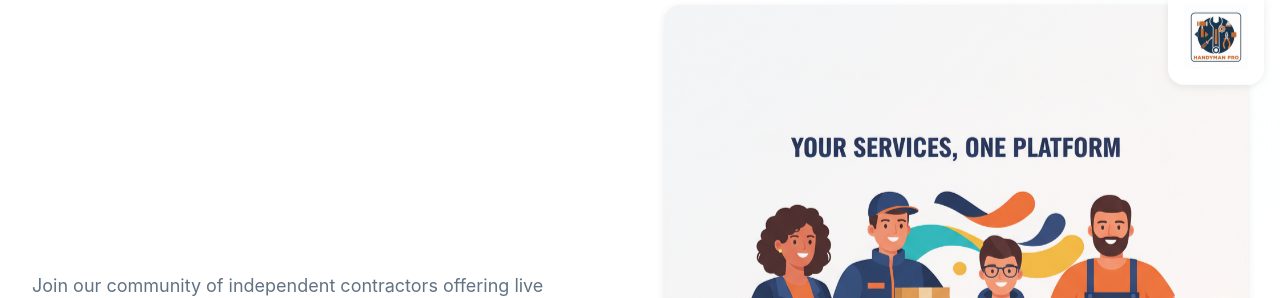
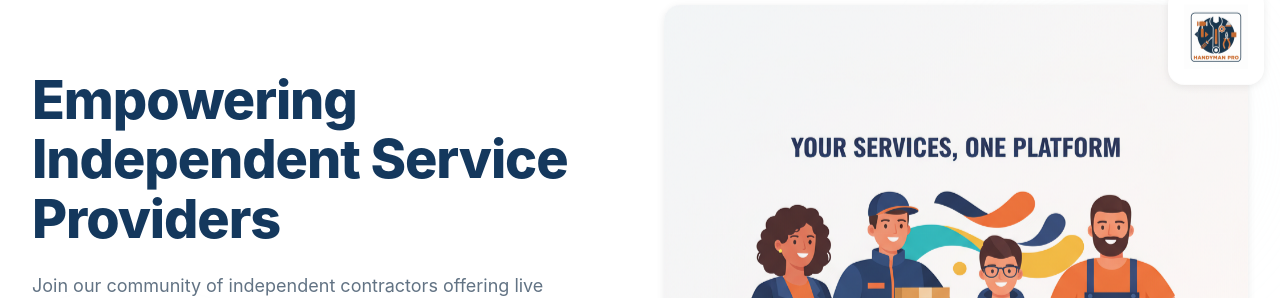
Before and after one commit to TNDIGITALMARK/db325408-0c4c-47c3-a3f2-39448e2c3679, a Next.js app: page / in a window 1280 px wide. Shown: the part 145-443 px from the top of the page. Built offline with nearby package versions, Linux system fonts and the light colour scheme; no server answers.

Commit message:
Phoenix Agent implementation - How did you manage to do exactly what I didn't wan...

```diff
--- a/src/app/about/page.tsx
+++ b/src/app/about/page.tsx
@@ -10,7 +10,7 @@ export default function AboutPage() {
       {/* Hero Section */}
       <section className="bg-[hsl(var(--instantly-navy))] text-white py-20">
         <div className="instantly-container text-center">
-          <h1 className="text-white mb-6">About Instantly Inc.</h1>
+          <h1 className="text-white-heading mb-6">About Instantly Inc.</h1>
           <p className="text-xl text-white/90 max-w-3xl mx-auto leading-relaxed">
             Empowering independent service providers through technology, community, and instant opportunities
           </p>
--- a/src/app/page.tsx
+++ b/src/app/page.tsx
@@ -23,7 +23,7 @@ export default function Home() {
           <div className="grid grid-cols-1 lg:grid-cols-2 gap-12 items-center">
             {/* Left: Hero Text */}
             <div>
-              <h1 className="text-[hsl(var(--instantly-text-dark))] text-white-heading mb-6">
+              <h1 className="text-[hsl(var(--instantly-navy))] mb-6">
                 Empowering Independent Service Providers
               </h1>
               <p className="text-lg text-[hsl(var(--instantly-text-muted))] mb-8 leading-relaxed">
```
